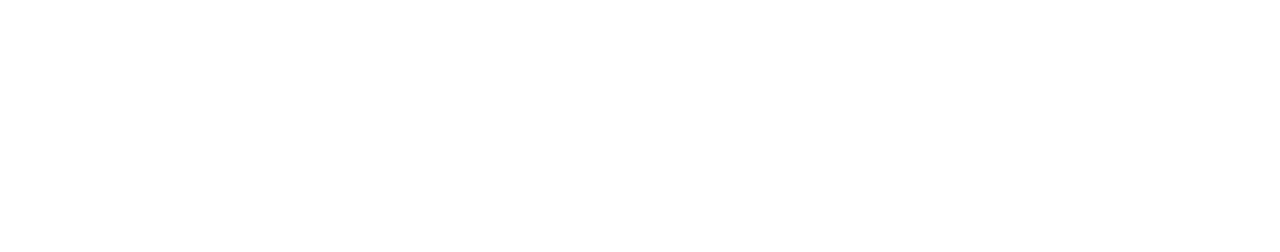
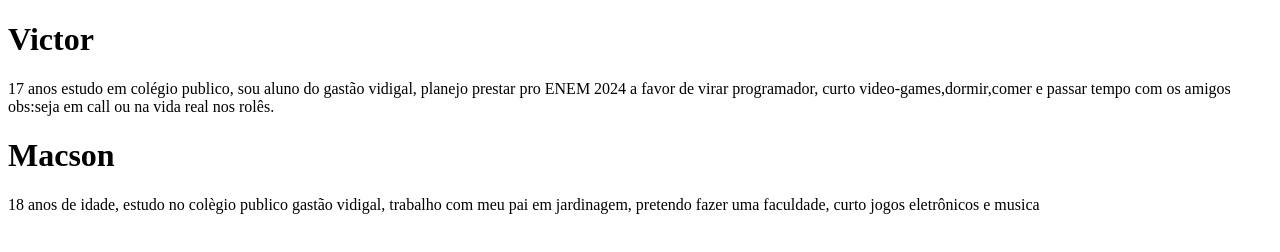
Before and after one commit to victorprimeiroG/los-cria3T, a plain HTML site: page los-cria3T-main/index.html in a window 1280 px wide. Drawn offline with Linux system fonts and the light colour scheme.

Commit message:
Add files via upload

```diff
--- a/los-cria3T-main/index.html
+++ b/los-cria3T-main/index.html
@@ -3,9 +3,15 @@
 <head>
     <meta charset="UTF-8">
     <meta name="viewport" content="width=device-width, initial-scale=1.0">
-    <title>### Profóbico ###</title>
+    <title>### los-cria3T ###</title>
 </head>
 <body>
+    <h1>Victor</h1>
+    <p>17 anos estudo em colégio publico, sou aluno do gastão vidigal, planejo prestar pro ENEM 2024 a favor de virar programador, curto video-games,dormir,comer e passar tempo com os amigos obs:seja em call ou na vida real nos rolês.</p>
+
+    <h1>Macson</h1>
+    <p>18 anos de idade, estudo no colègio publico gastão vidigal, trabalho com meu pai em jardinagem, pretendo fazer uma faculdade, curto jogos eletrônicos e musica</p>
+
 
 </body>
 </html>
```
Also changed, not shown: los-cria3T-main/paginas/macson.html (+0 -2 lines), 1 other file.
